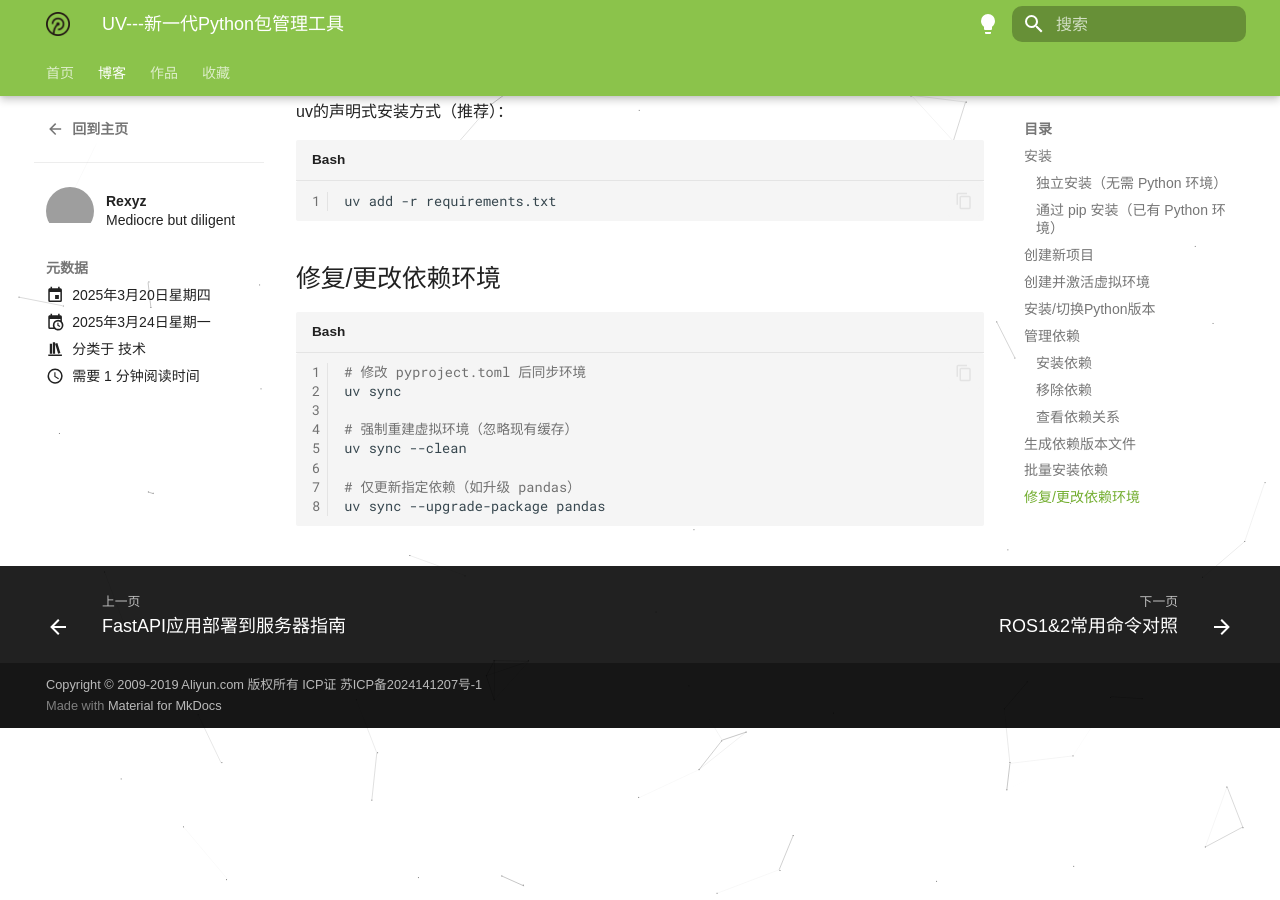
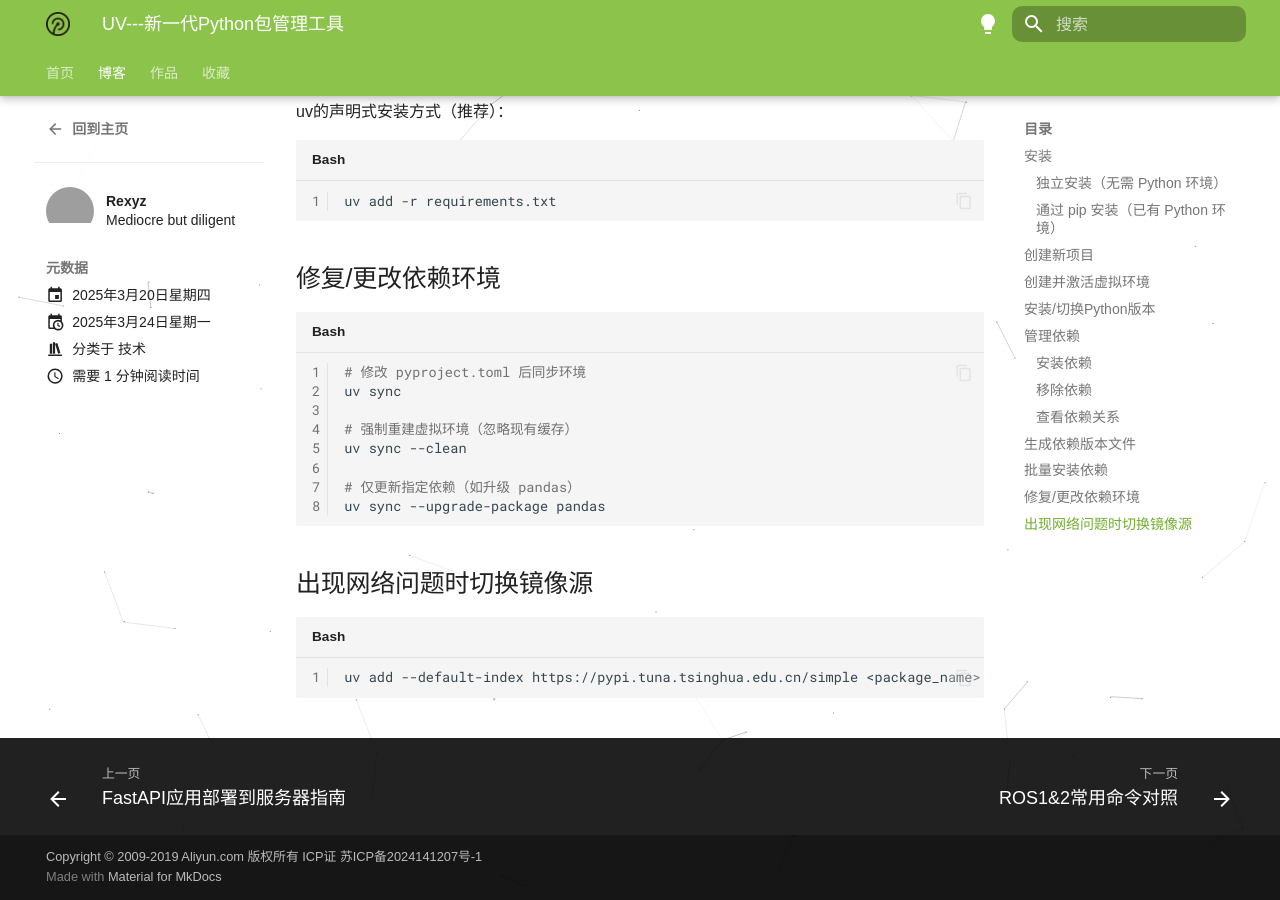
Before and after one commit to RRRexyz/MyBlog, an MkDocs documentation site: the page built from docs/blog/posts/2025-03-20-UV-Python包管理工具.md, in a window 1280 px wide and 900 px high, scrolled down 2584 px. Built offline with MkDocs 1.6.1 and Material for MkDocs 9.7.7, drawn with Linux system fonts in a browser that asks for light colours; comment, search, counter and statistics services are not loaded; a style sheet for code colours, icons or effects is not loaded; grey boxes are pictures that could not be loaded.

Commit message:
docs: 添加网络问题时切换镜像源说明

````diff
--- a/docs/blog/posts/2025-03-20-UV-Python包管理工具.md
+++ b/docs/blog/posts/2025-03-20-UV-Python包管理工具.md
@@ -110,3 +110,8 @@
 # 仅更新指定依赖（如升级 pandas）
 uv sync --upgrade-package pandas
 ```
+
+## 出现网络问题时切换镜像源
+```bash
+uv add --default-index https://pypi.tuna.tsinghua.edu.cn/simple <package_name>
+```
--- a/pyproject.toml
+++ b/pyproject.toml
@@ -34,5 +34,4 @@
     "requests==2.32.3",
     "six==1.17.0",
     "urllib3==2.3.0",
-    "watchdog==6.0.0",
 ]
````
